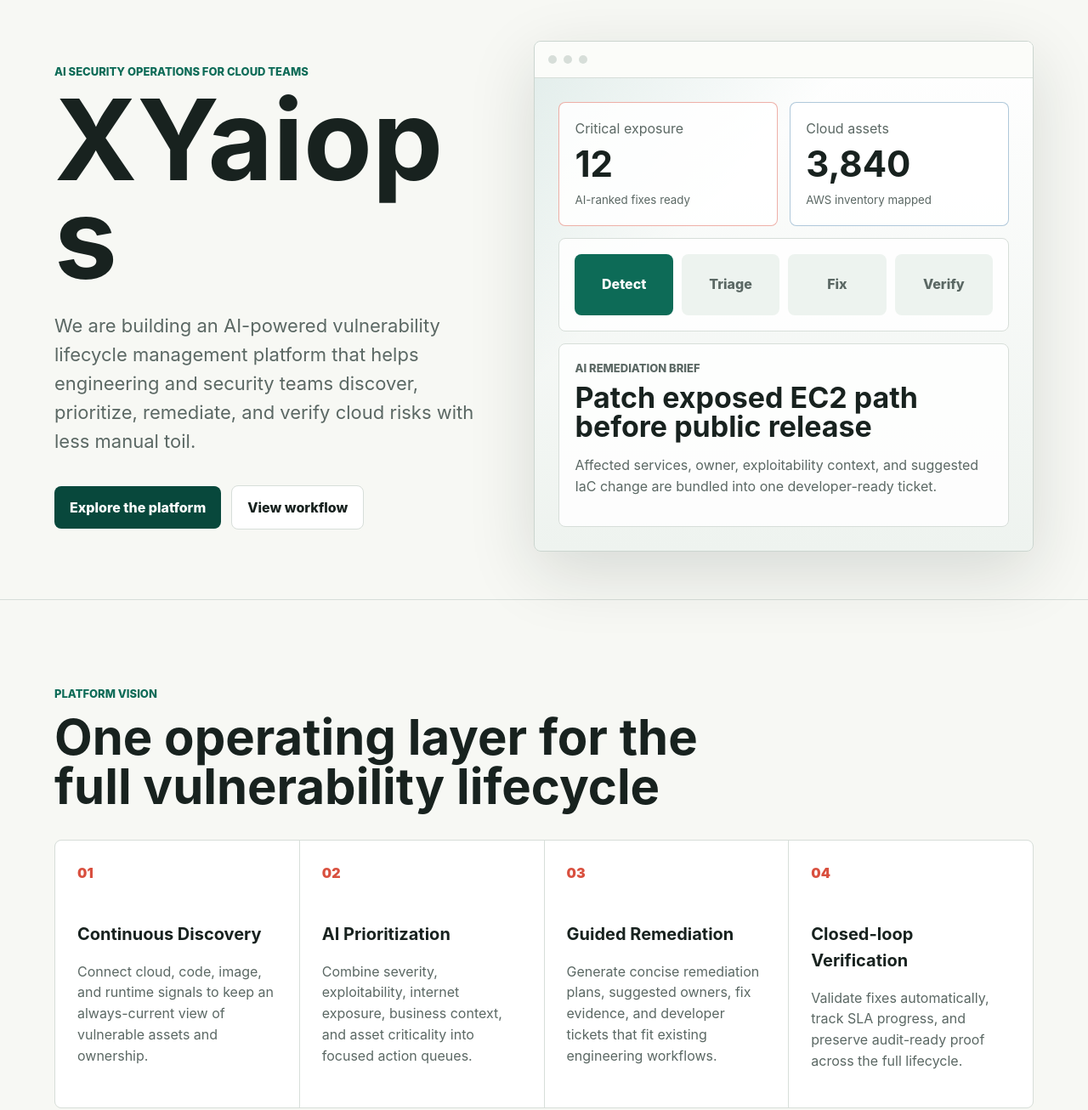
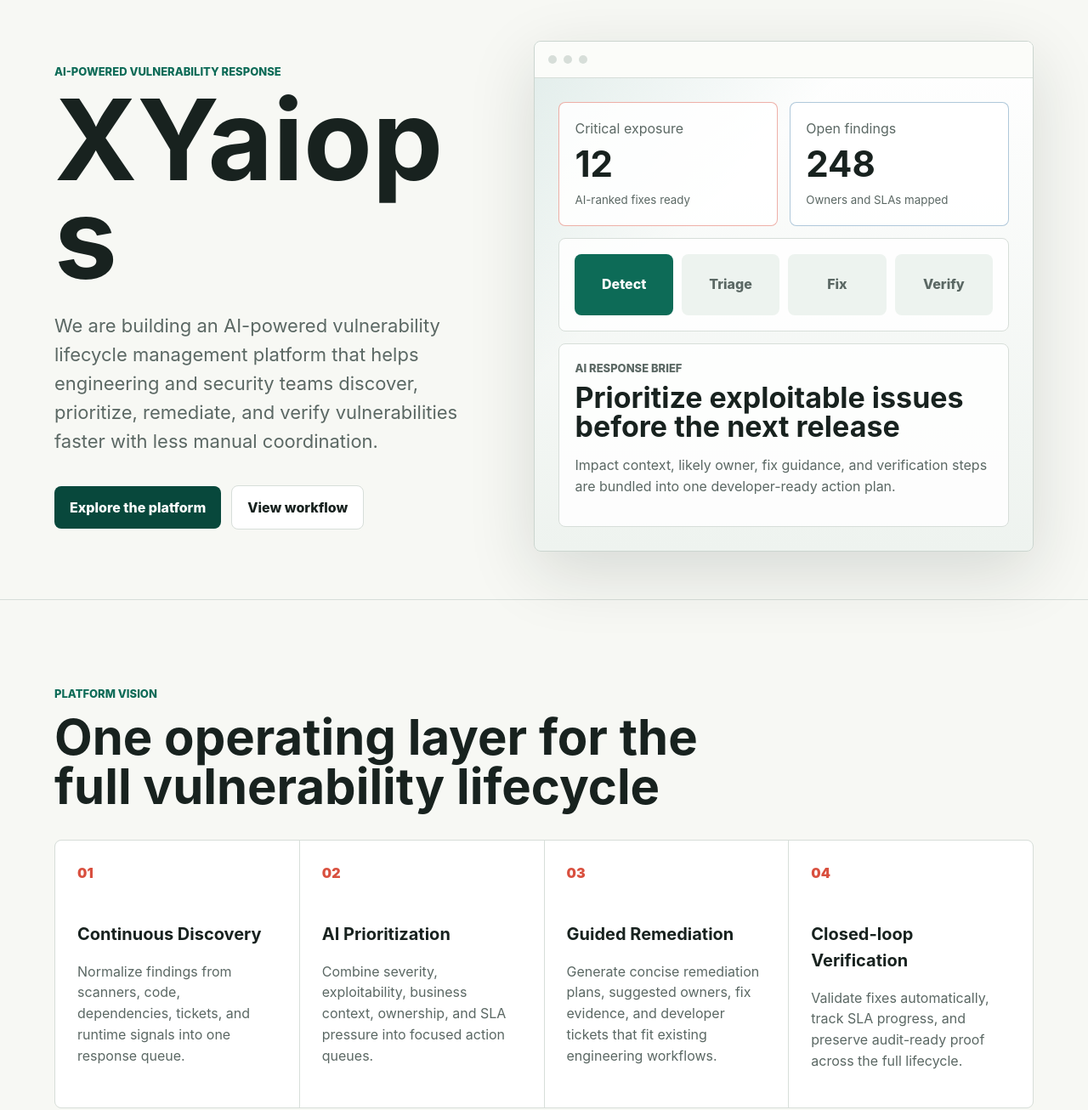
Before and after one commit to chloejin96-creator/xyaiops-website, a plain HTML site: page index.html in a window 1280 px wide. Shown: the part 120-1426 px from the top of the page at 85% size. Drawn offline with Linux system fonts and the light colour scheme.

Commit message:
Refocus copy on vulnerability response

```diff
--- a/index.html
+++ b/index.html
@@ -6,7 +6,7 @@
     <title>XYaiops | AI Vulnerability Lifecycle Management</title>
     <meta
       name="description"
-      content="XYaiops is building an AI-powered vulnerability lifecycle management platform for cloud-native security teams."
+      content="XYaiops is building an AI-powered vulnerability response platform for engineering and security teams."
     >
     <link rel="stylesheet" href="styles.css">
   </head>
@@ -26,12 +26,12 @@
     <main id="top">
       <section class="hero" aria-labelledby="hero-title">
         <div class="hero-copy">
-          <p class="eyebrow">AI security operations for cloud teams</p>
+          <p class="eyebrow">AI-powered vulnerability response</p>
           <h1 id="hero-title">XYaiops</h1>
           <p class="hero-lede">
             We are building an AI-powered vulnerability lifecycle management platform that
             helps engineering and security teams discover, prioritize, remediate, and verify
-            cloud risks with less manual toil.
+            vulnerabilities faster with less manual coordination.
           </p>
           <div class="hero-actions">
             <a class="button primary" href="#platform">Explore the platform</a>
@@ -52,9 +52,9 @@
               <small>AI-ranked fixes ready</small>
             </div>
             <div class="risk-card high">
-              <p>Cloud assets</p>
-              <strong>3,840</strong>
-              <small>AWS inventory mapped</small>
+              <p>Open findings</p>
+              <strong>248</strong>
+              <small>Owners and SLAs mapped</small>
             </div>
             <div class="pipeline-card">
               <div class="pipeline-step active">Detect</div>
@@ -63,11 +63,11 @@
               <div class="pipeline-step">Verify</div>
             </div>
             <div class="insight-card">
-              <p class="insight-label">AI remediation brief</p>
-              <h2>Patch exposed EC2 path before public release</h2>
+              <p class="insight-label">AI response brief</p>
+              <h2>Prioritize exploitable issues before the next release</h2>
               <p>
-                Affected services, owner, exploitability context, and suggested IaC change
-                are bundled into one developer-ready ticket.
+                Impact context, likely owner, fix guidance, and verification steps are
+                bundled into one developer-ready action plan.
               </p>
             </div>
           </div>
@@ -84,16 +84,16 @@
             <span class="feature-icon">01</span>
             <h3>Continuous Discovery</h3>
             <p>
-              Connect cloud, code, image, and runtime signals to keep an always-current view
-              of vulnerable assets and ownership.
+              Normalize findings from scanners, code, dependencies, tickets, and runtime
+              signals into one response queue.
             </p>
           </article>
           <article class="feature">
             <span class="feature-icon">02</span>
             <h3>AI Prioritization</h3>
             <p>
-              Combine severity, exploitability, internet exposure, business context, and asset
-              criticality into focused action queues.
+              Combine severity, exploitability, business context, ownership, and SLA pressure
+              into focused action queues.
             </p>
           </article>
           <article class="feature">
@@ -124,7 +124,7 @@
           <div class="timeline-item">
             <span>1</span>
             <h3>Ingest</h3>
-            <p>Normalize findings from scanners, cloud APIs, SBOMs, and runtime telemetry.</p>
+            <p>Normalize findings from scanners, SBOMs, code repositories, and runtime signals.</p>
           </div>
           <div class="timeline-item">
             <span>2</span>
```
